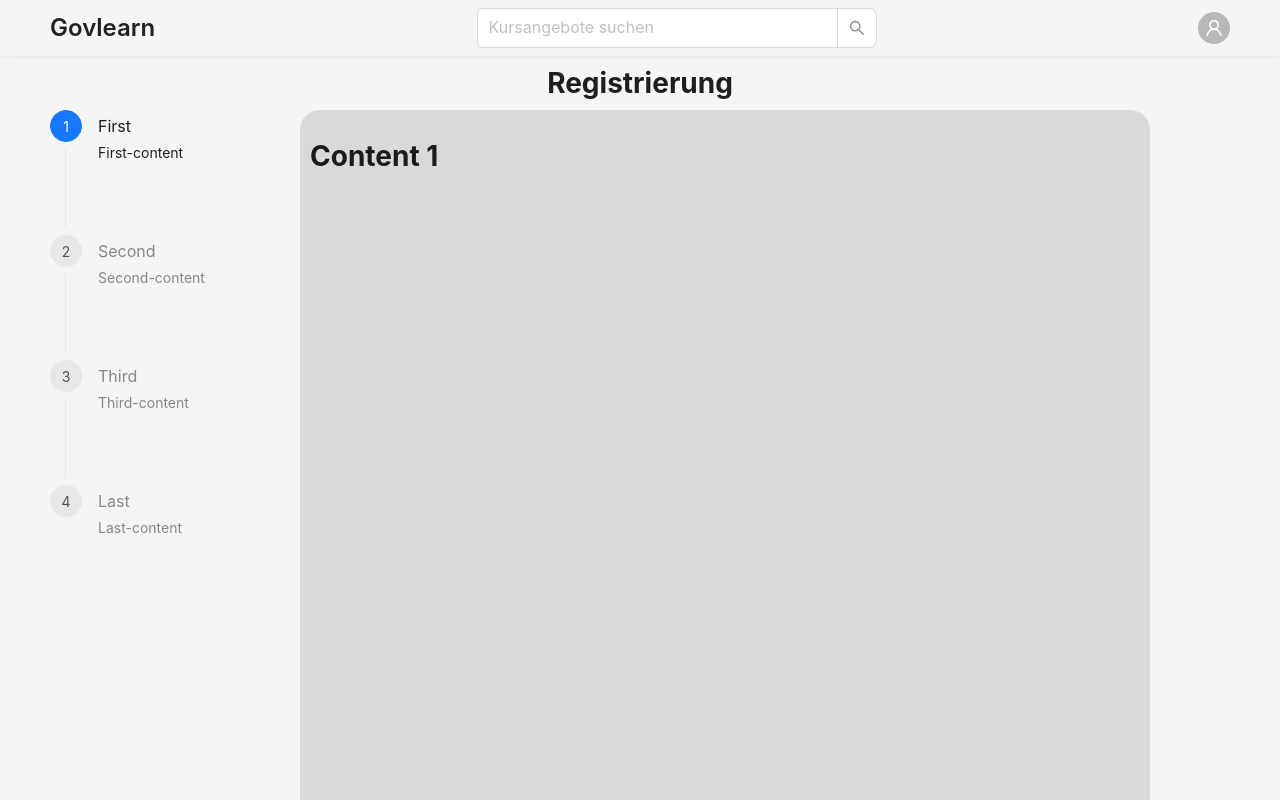
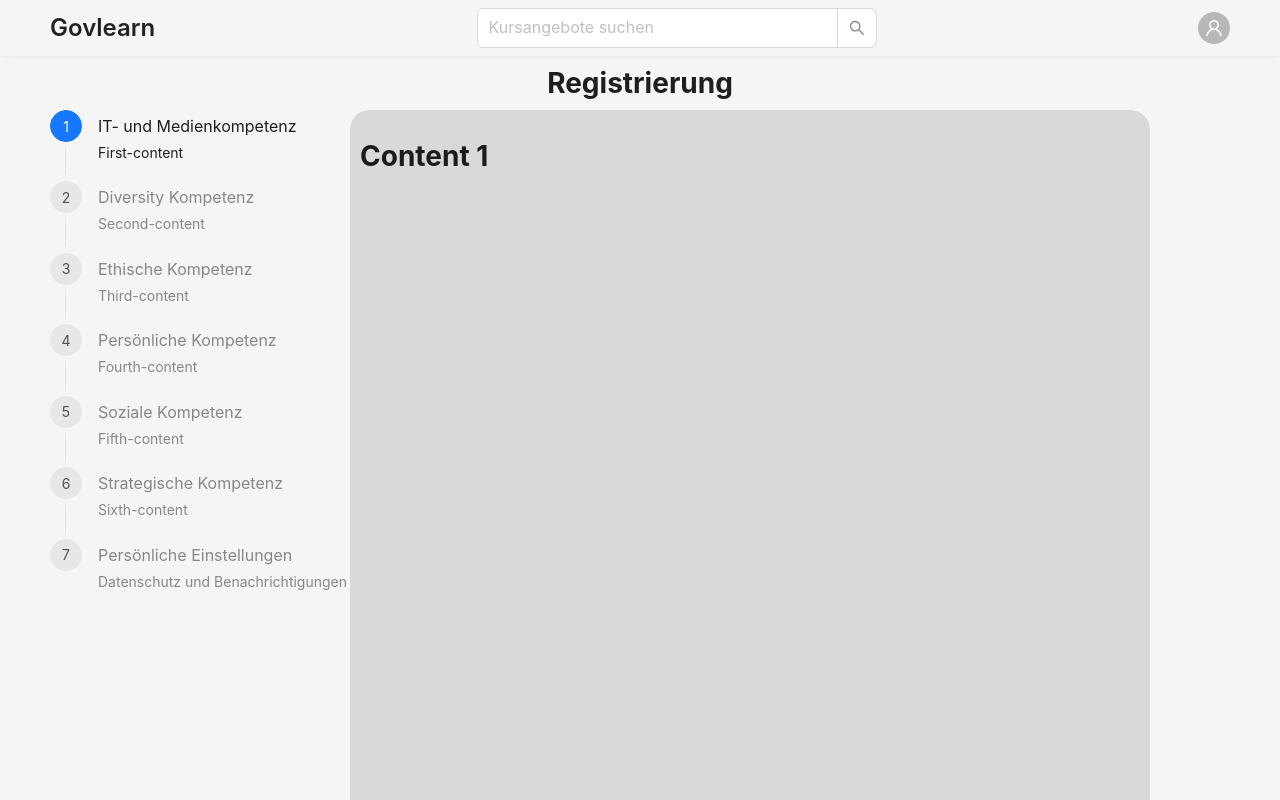
Before and after one commit to lavaloop-official/GovLearn-client, a React (Vite) app: page /register in a window 1280 px wide. Shown: the top 800 px of the page. Built offline with nearby package versions, Linux system fonts and the light colour scheme; no server answers; sample sign-in values are in the browser's storage.

Commit message:
first draft for tab names

```diff
--- a/src/pages/Registration.tsx
+++ b/src/pages/Registration.tsx
@@ -14,31 +14,52 @@ function Registration() {
         {
             content: <h1>Content 1</h1>,
             step: {
-                title: 'First',
+                title: 'IT- und Medienkompetenz',
                 description: 'First-content'
             }
         },
         {
             content: <h1>Content 2</h1>,
             step: {
-                title: 'Second',
+                title: 'Diversity Kompetenz',
                 description: 'Second-content'
             }
         },
         {
             content: <h1>Content 3</h1>,
             step: {
-                title: 'Third',
+                title: 'Ethische Kompetenz',
                 description: 'Third-content'
             }
         },
         {
-            content: <h1>Content 4</h1>,
+            content: <h1>Content 5</h1>,
             step: {
-                title: 'Last',
-                description: 'Last-content'
+                title: 'Persönliche Kompetenz',
+                description: 'Fourth-content'
             }
         },
+        {
+            content: <h1>Content 6</h1>,
+            step: {
+                title: 'Soziale Kompetenz',
+                description: 'Fifth-content'
+            }
+        },
+        {
+            content: <h1>Content 7</h1>,
+            step: {
+                title: 'Strategische Kompetenz',
+                description: 'Sixth-content'
+            }
+        },
+        {
+            content: <h1>Content 8</h1>,
+            step: {
+                title: 'Persönliche Einstellungen',
+                description: 'Datenschutz und Benachrichtigungen'
+            }
+        }
     ]
 
     const next = () => {
@@ -72,7 +93,7 @@ function Registration() {
         }}>
             <h1 style={{margin: "0", padding: "0 15px", textAlign: "center"}}>Registrierung</h1>
             <div style={{display: "flex", flexDirection: "row", maxWidth: "1100px", width: "100%"}}>
-                <Affix offsetTop={90} style={{width: "100%", maxWidth: "250px", maxHeight: "500px"}}>
+                <Affix offsetTop={90} style={{width: "100%", maxWidth: "300px", maxHeight: "500px"}}>
                     <Steps
                         style={{height: "500px"}}
                         onChange={onChange}
```
